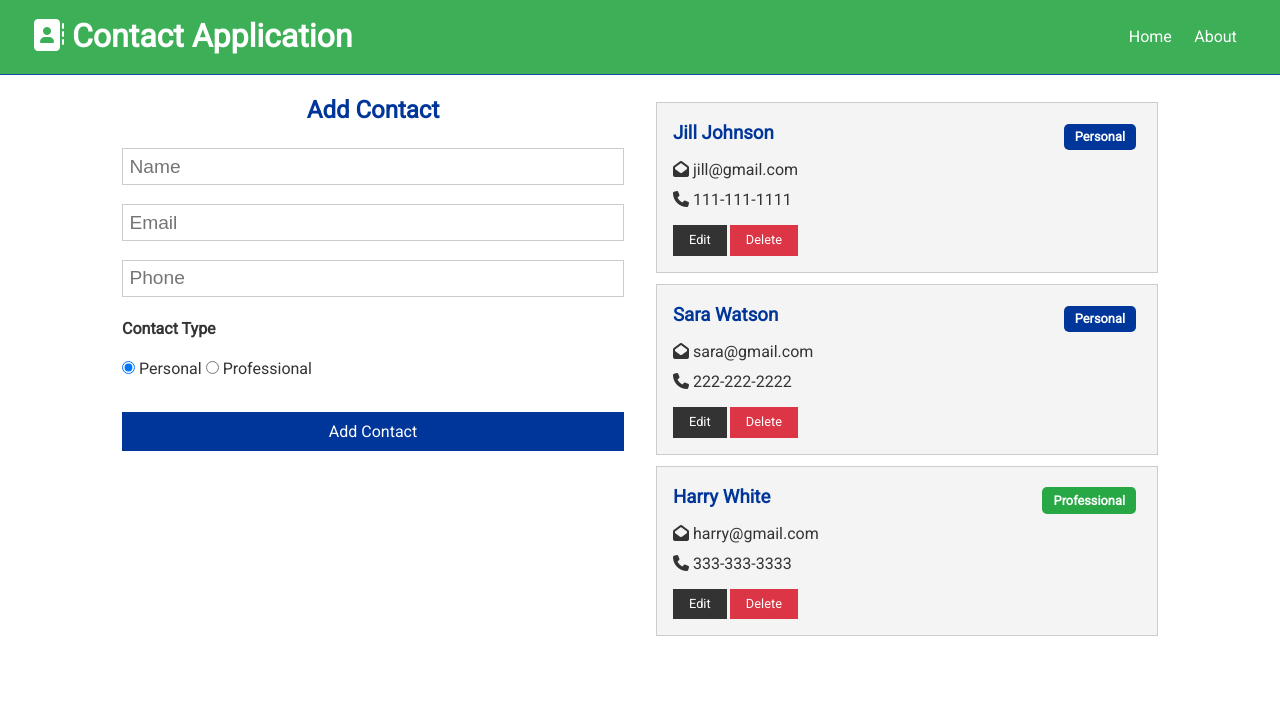
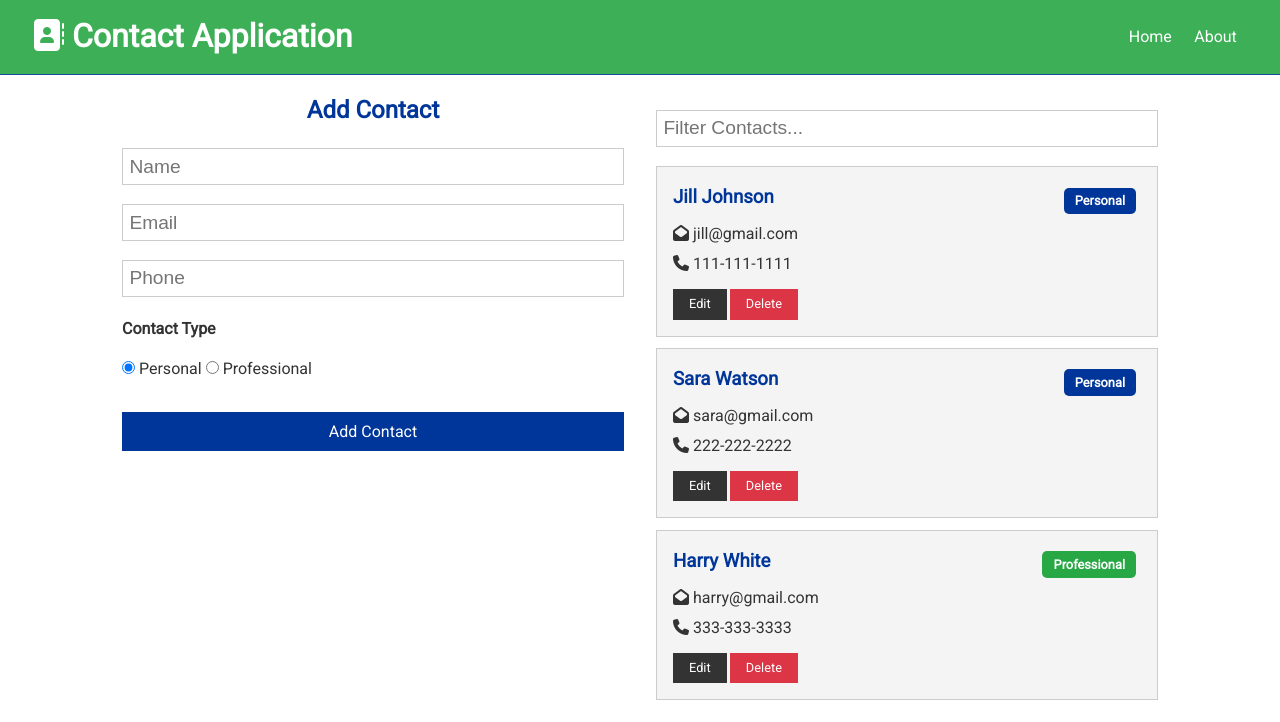
Before and after one commit to amusta05/Contact-Application, a React (Create React App) app in the folder client/: page / in a window 1280 px wide. Shown: the top 722 px of the page. Built offline with nearby package versions, Linux system fonts and the light colour scheme.

Commit message:
filter and clear contact working on the UI

```diff
--- /dev/null
+++ b/client/src/components/contacts/ContactFilter.js
@@ -0,0 +1,27 @@
+import React, {useContext, useRef,useEffect} from 'react'
+import ContactContext from '../../context/contact/contactContext';
+const ContactFilter = () => {
+    const contactContext = useContext(ContactContext);
+    const text = useRef('');
+
+    useEffect(() =>{
+        if(contactContext.filtered == null){
+            text.current.value = '';
+        }
+    });
+    const onChange = e =>{
+
+        if(text.current.value !== ''){
+            contactContext.filterContact(e.target.value);
+        }else{
+            contactContext.clearFilter();
+        }
+    }
+    return (
+        <form>
+            <input type="text" ref={text} type="text" placeholder="Filter Contacts..." onChange={onChange} />
+
+        </form>
+    )
+}
+export default ContactFilter;
--- a/client/src/components/contacts/Contacts.js
+++ b/client/src/components/contacts/Contacts.js
@@ -3,11 +3,17 @@ import ContactContext from '../../context/contact/contactContext';
 import ContactItem from './ContactItem'
 const Contacts = () => {
     const contactContext = useContext(ContactContext);
-    const {contacts} = contactContext;
+    const {contacts,filtered} = contactContext;
 
+    if(contacts.length === 0){
+        return(
+            <h4>Please enter a contact.</h4>
+        );
+    }
     return (
         <Fragment>
-            {contacts.map(contact => <ContactItem key= {contact.id} contact={contact}/>)}
+            {filtered !== null ? filtered.map(contact => (<ContactItem key= {contact.id} contact={contact}/>)): contacts.map(contact => <ContactItem key= {contact.id} contact={contact}/>)}
+
         </Fragment>
     );
 }
--- a/client/src/components/pages/Home.js
+++ b/client/src/components/pages/Home.js
@@ -1,6 +1,7 @@
 import React from 'react'
 import Contacts from '../contacts/Contacts';
 import ContactForm from '../contacts/ContactForm';
+import ContactFilter from '../contacts/ContactFilter';
 const Home = () => {
     return (
         <div className="grid-2">
@@ -8,6 +9,7 @@ const Home = () => {
                 <ContactForm />
             </div>
             <div>
+                <ContactFilter/>
                 <Contacts />
 
             </div>
--- a/client/src/context/contact/contactReducer.js
+++ b/client/src/context/contact/contactReducer.js
@@ -5,6 +5,7 @@ import {
     CLEAR_CURRENT,
     UPDATE_CONTACT,
     FILTER_CONTACT,
+    FILTER_CONTACTS,
     CLEAR_FILTER
 } from '../types'
 
@@ -36,7 +37,7 @@ export default (state,action) => {
                 ...state,
                 contacts: state.contacts.map(contact => contact.id === action.payload.id ? action.payload : contact)
             };
-        case FILTER_CONTACT:
+        case FILTER_CONTACTS:
             return {
                 ...state,
                 filtered: state.contacts.filter(contact =>{
```
Also changed, not shown: 1 other file (tests, documents, lock files or other folders).
